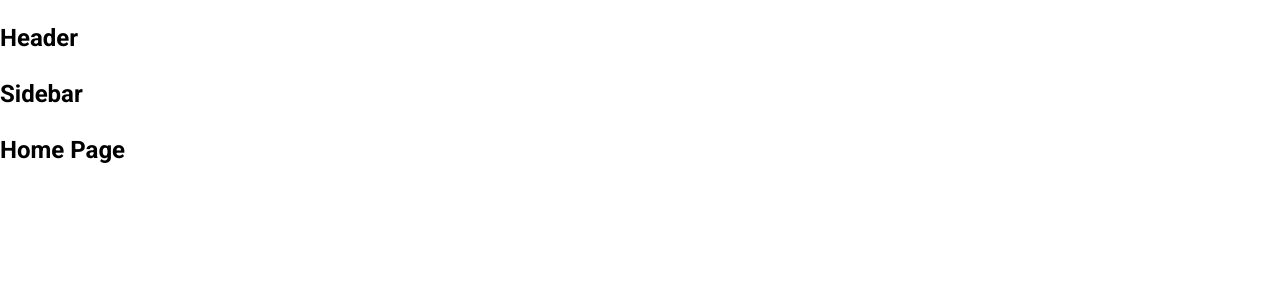
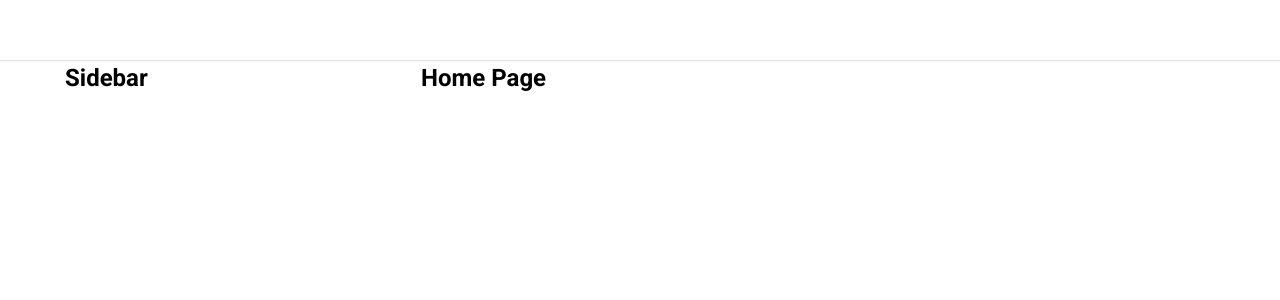
Before and after one commit to vuthanhcongdev/tiktok-react, a React (Create React App) app: page / in a window 1280 px wide. Shown: the top 300 px of the page. Built offline with nearby package versions, Linux system fonts and the light colour scheme.

Commit message:
Dựng khung Layout mặc định

```diff
--- a/package.json
+++ b/package.json
@@ -7,6 +7,7 @@
     "@testing-library/jest-dom": "^6.6.3",
     "@testing-library/react": "^16.2.0",
     "@testing-library/user-event": "^13.5.0",
+    "classnames": "^2.5.1",
     "normalize.css": "^8.0.1",
     "react": "^19.0.0",
     "react-dom": "^19.0.0",
--- a/src/components/GlobalStyles/GlobalStyles.scss
+++ b/src/components/GlobalStyles/GlobalStyles.scss
@@ -3,9 +3,15 @@
 
 :root {
     --primary: #fe2c55;
+
+    // Default Layout
+    --default-layout-header-height: 60px;
+    --default-layout-width: 1150px;
 }
 
 * {
+    margin: 0;
+    padding: 0;
     box-sizing: border-box;
 }
 
--- /dev/null
+++ b/src/components/Layout/DefaultLayout/DefaultLayout.module.scss
@@ -0,0 +1,14 @@
+.wrapper {
+    display: flex;
+    flex-direction: column;
+    align-items: center;
+}
+
+.container {
+    width: var(--default-layout-width);
+    display: flex;
+}
+
+.content {
+    flex: 1;
+}
--- /dev/null
+++ b/src/components/Layout/DefaultLayout/Sidebar/Sidebar.module.scss
@@ -0,0 +1,3 @@
+.wrapper {
+    width: 356px;
+}
--- a/src/components/Layout/DefaultLayout/Sidebar/index.js
+++ b/src/components/Layout/DefaultLayout/Sidebar/index.js
@@ -1,5 +1,12 @@
+import classNames from "classnames/bind";
+import styles from './Sidebar.module.scss';
+
+const cx = classNames.bind(styles);
+
 function Sidebar() {
-    return <h2>Sidebar</h2>;
+    return <aside className={cx('wrapper')}>
+        <h2>Sidebar</h2>
+    </aside>;
 }
 
 export default Sidebar;
--- a/src/components/Layout/DefaultLayout/index.js
+++ b/src/components/Layout/DefaultLayout/index.js
@@ -1,13 +1,17 @@
+import classNames from 'classnames/bind';
 import Header from '~/components/Layout/components/Header';
 import Sidebar from './Sidebar';
+import styles from './DefaultLayout.module.scss';
+
+const cx = classNames.bind(styles);
 
 function DefaultLayout({ children }) {
     return (
-        <div>
+        <div className={cx('wrapper')}>
             <Header />
-            <div className='container'>
+            <div className={cx('container')}>
                 <Sidebar />
-                <div className='content'>
+                <div className={cx('content')}>
                     { children }
                 </div>
             </div>
--- /dev/null
+++ b/src/components/Layout/components/Header/Header.module.scss
@@ -0,0 +1,12 @@
+.wrapper {
+    width: 100%;
+    height: var(--default-layout-header-height, 60px);
+    box-shadow: 0 1px 1px rgb(0 0 0 / 12%);
+    display: flex;
+    justify-content: center;
+}
+
+.inner {
+    height: 100%;
+    width: var(--default-layout-width);
+}
--- a/src/components/Layout/components/Header/index.js
+++ b/src/components/Layout/components/Header/index.js
@@ -1,5 +1,15 @@
+import classNames from 'classnames/bind';
+import styles from './Header.module.scss'
+
+const cx = classNames.bind(styles);
+
 function Header() {
-    return <h2>Header</h2>;
+    return <header className={cx('wrapper')}>
+        <div className={cx('inner')}>
+            {/* Logo */}
+            {/* Search */}
+        </div>
+    </header>;
 }
 
 export default Header;
```
Also changed, not shown: 1 other file (tests, documents, lock files or other folders).
